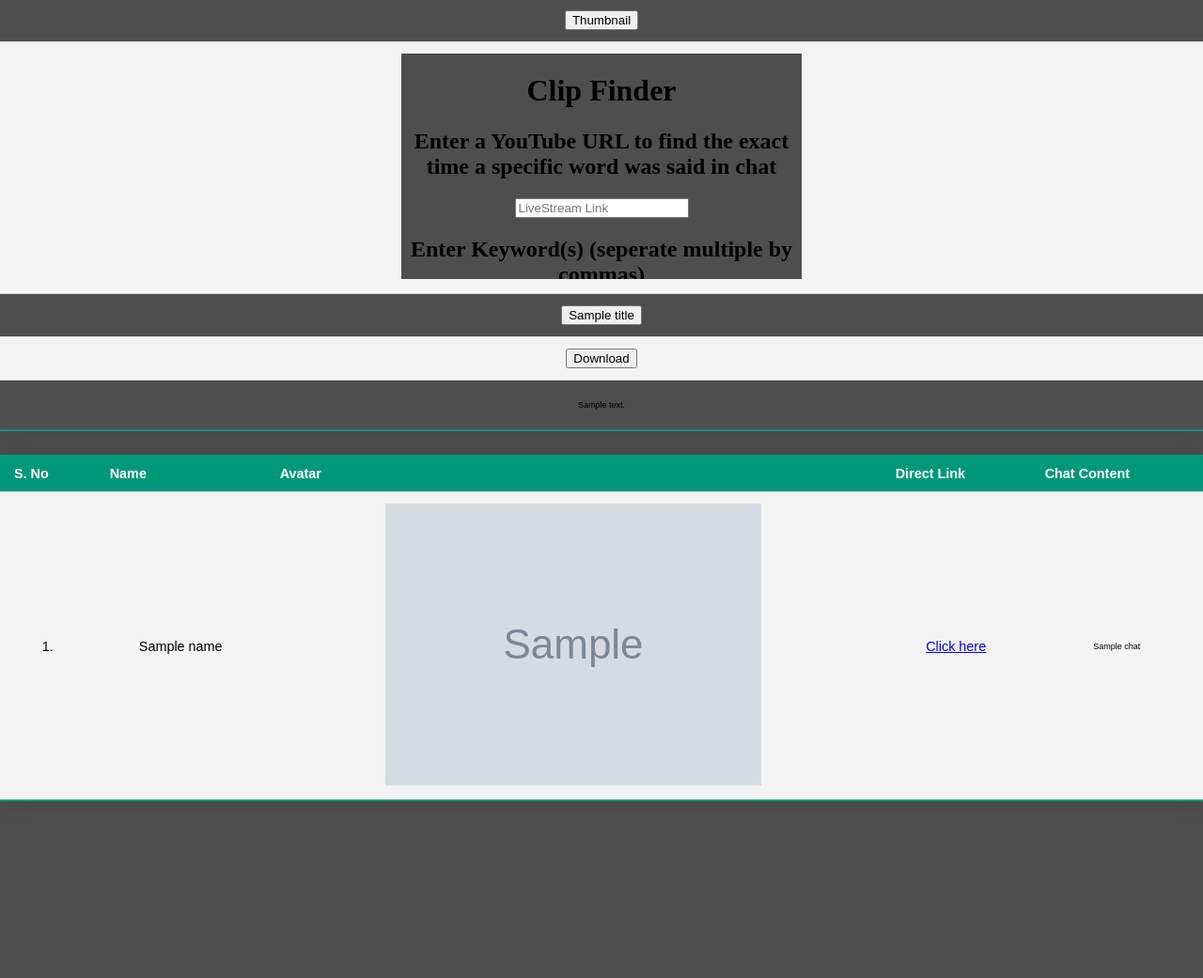
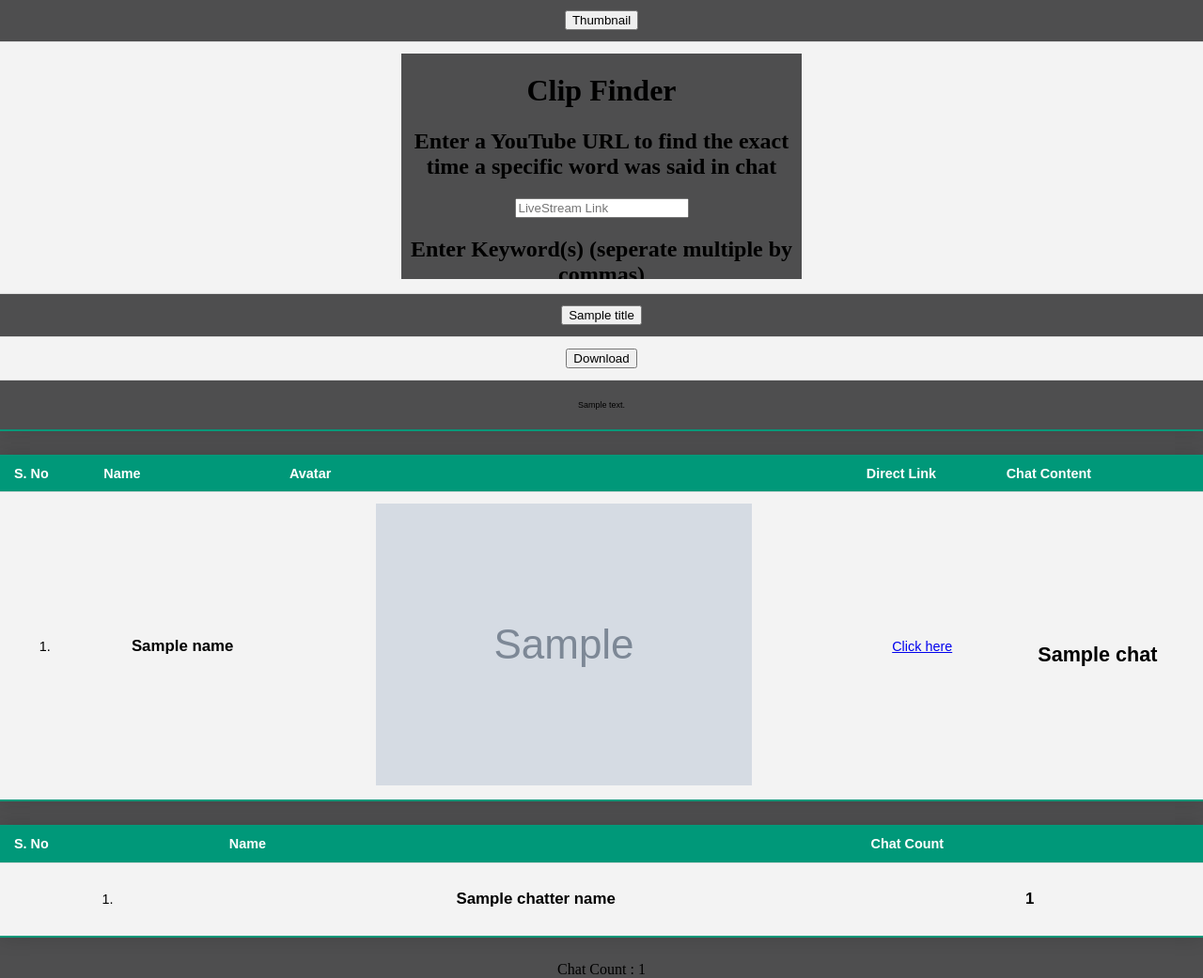
Before and after one commit to SurajBhari/clip_finder, a Flask app: template templates/index.html in a window 1280 px wide. Shown: the part 292-1333 px from the top of the page at 94% size. Before the commit the page ends 1145 px from the top, so only its background shows below. Run offline with Flask 2, Linux system fonts and the light colour scheme; the template is opened without the code that fills it: most values are stand-ins (such as "Sample title", 1, 10 or a date in 2020); grey boxes marked "Sample" are stand-in pictures.

Commit message:
add chat count and most chatting people

```diff
--- a/main.py
+++ b/main.py
@@ -64,9 +64,11 @@ def clip_finder():
         chat = ChatDownloader().get_chat(video_id) # get chat
     except errors.NoChatReplay:
         return "Please wait till the stream get rendered properly from yotube side to prevent issues."
+    chat_count = 0
+    message_count = {}
     for message in chat:
         for word in key_word:
-            if word in message['message'].lower().split():
+            if ((word in message['message'].lower().split()) or (word in message['author']['name'].lower())):
                 link = "https://youtu.be/"+video_id+"?t="+str(int(message['time_in_seconds']))
                 image_link = message['author']['images'][1]['url']
                 chat = message['message']
@@ -76,9 +78,19 @@ def clip_finder():
                 chats.append(chat)
                 images.append(image_link)
                 links.append(link)
+        chat_count += 1
+        try:
+            message_count[message['author']['name']] += 1
+        except KeyError:
+            message_count[message['author']['name']] = 1
+    message_count = sorted(message_count.items(), key=lambda x: x[1], reverse=True)[:5]
+    top_chatter_count = []
+    top_chatter_name = []
 
-    if not string:
-        return "No data found"
+    for x,y in message_count:
+        top_chatter_name.append(x)
+        top_chatter_count.append(y)
+
     return render_template(
         "index.html",
         title=title,
@@ -91,7 +103,10 @@ def clip_finder():
         links=links,
         chats=chats,
         images=images,
-        names=names
+        names=names,
+        top_chatter_name=top_chatter_name,
+        top_chatter_count=top_chatter_count,
+        chat_count = chat_count
     )
 
 app.run(debug=False, host="0.0.0.0", port=8080)
--- a/templates/index.html
+++ b/templates/index.html
@@ -2,7 +2,7 @@
 <html lang="en">
 	<head>
 		<meta charset="UTF-8">
-		<title>Clip Finder part2</title>
+		<title>Clip Finder</title>
 		<style>
 			.styled-table {
 				border-collapse: collapse;
@@ -138,7 +138,7 @@
 								<center>{{i+1}}.</center>
 							</td>
 							<td>
-								<center>{{names[i]}}</center>
+								<center><h3> {{names[i]}}</center>
 							</td>
 							<td>
 								<center><img src={{  images[i] }} alt="Sorry, No Display!" border="0" class="avatar"/></center>
@@ -148,13 +148,42 @@
 							</td>
 							<td>
 								<center>
-									<p> {{ chats[i] }} </p>
+									<p> <h2> {{ chats[i] }} </p>
 								</center>
 							</td>
 						</tr>
 					</center>
 					{% endfor %}
 			</table>
+
+
+
+			<table border="0" class="styled-table" width="100%">
+				<thead>
+					<tr width="100%">
+						<th>S. No</th>
+						<th>Name</th>
+						<th>Chat Count</th>
+					</tr>
+				</thead>
+				<tr>
+				{% for i in range(top_chatter_name|length) %}
+					<center>
+						<tr width="100%">
+							<td>
+								<center>{{i+1}}.</center>
+							</td>
+							<td>
+								<center><h3> {{top_chatter_name[i]}}</center>
+							</td>
+							<td>
+								<center><h3> {{top_chatter_count[i]}}</center>
+							</td>
+						</tr>
+					</center>
+					{% endfor %}
+			</table>
+			<center> Chat Count : {{chat_count}} </center>
 		</div>
 	</body>
 </html>
```
